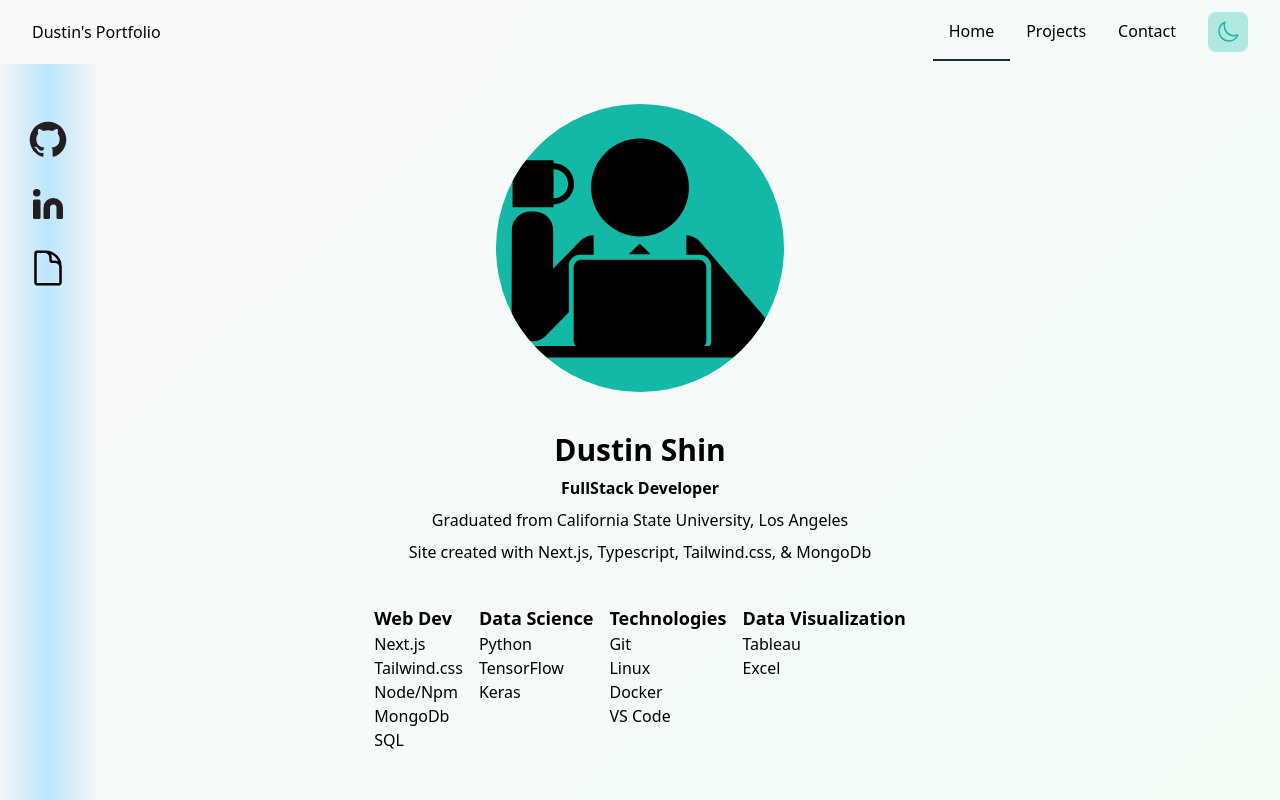
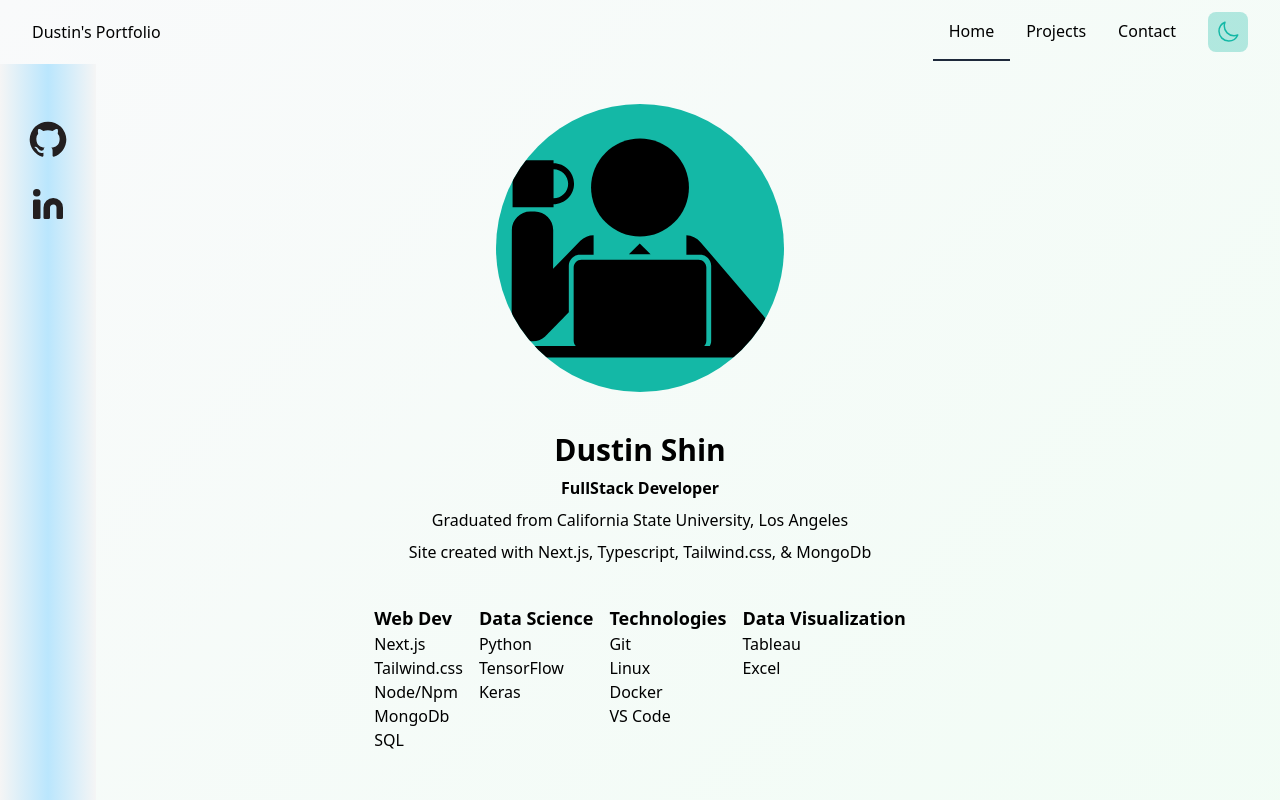
Before and after one commit to dusts19/dustins_portfolio, a Next.js app: page / in a window 1280 px wide. Shown: the top 800 px of the page. Built offline with nearby package versions, Linux system fonts and the light colour scheme; no server answers; the database is empty.

Commit message:
removed resume logo in Navbar component

```diff
--- a/src/app/components/Navbar.tsx
+++ b/src/app/components/Navbar.tsx
@@ -3,8 +3,9 @@ import Image from "next/image"
 import github from 'public/images/github.svg'
 import linkedin from 'public/images/linkedin.svg'
 // alt for resume logo link
-import resume from 'public/images/resume.svg'
-import document from 'public/images/document.svg'
+// import resume from 'public/images/Dustin_Resume.pdf'
+// import document from 'public/images/document.svg'
+
 
 
 export default function Navbar() {
@@ -21,11 +22,11 @@ export default function Navbar() {
                         <Image src={linkedin} alt="linkedin" className="h-10 w-auto"/>
                     </Link>
                 </div>
-                <div>
-                    <Link href="https://www.youtube.com" target="_blank" className="">
+                {/* <div>
+                    <Link href={resume} target="_blank" className="">
                         <Image src={document} alt="resume" className="h-10 w-auto"/>
                     </Link>
-                </div>
+                </div> */}
             </div>
         </nav>
     )
--- a/src/app/utils/action.ts
+++ b/src/app/utils/action.ts
@@ -29,7 +29,7 @@ export async function getProjects(){
         title: item.title,
         description: item.description,
         technologies: item.technologies,
-        date: item.date.toISOString(),
+        date: item.date.toString(),
     }))
 
     return plainData;
```
